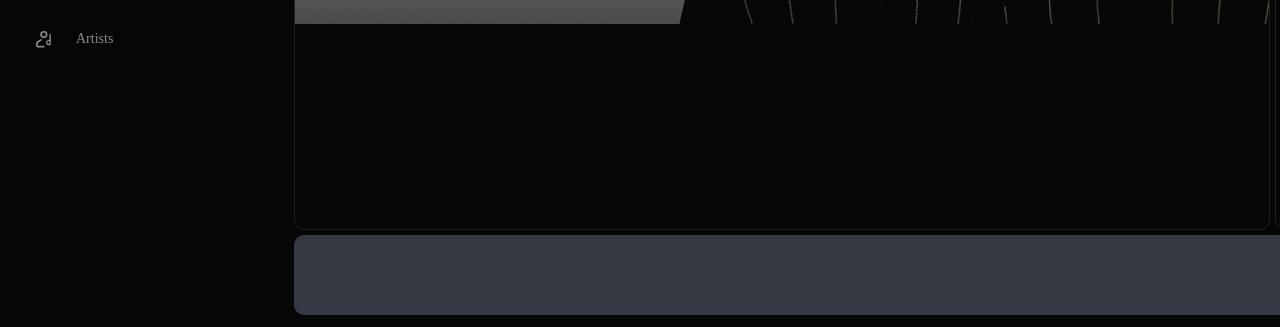
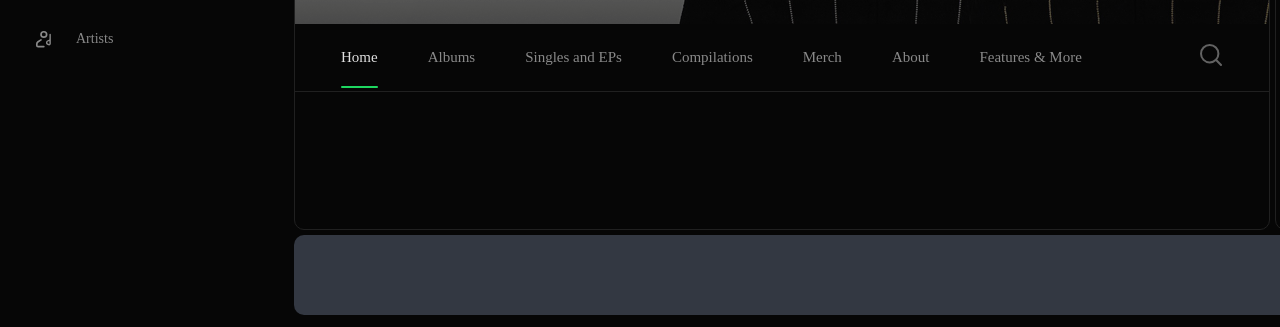
Before and after one commit to maxstylee/shushanikebi, a plain HTML site: page components/artistpage.html in a window 1280 px wide. Shown: the part 473-800 px from the top of the page. Drawn offline with Linux system fonts and the light colour scheme; a web font is replaced by a local one.

Commit message:
feat: implement artist page navigation

```diff
--- a/components/artistpage.html
+++ b/components/artistpage.html
@@ -182,6 +182,22 @@
             </div>
           </section>
 
+          <nav class="artist-nav">
+            <ul class="artist-nav__list">
+                <li><button class="artist-nav__btn artist-nav__btn--active">Home</button></li>
+                <li><button class="artist-nav__btn">Albums</button></li>
+                <li><button class="artist-nav__btn">Singles and EPs</button></li>
+                <li><button class="artist-nav__btn">Compilations</button></li>
+                <li><button class="artist-nav__btn">Merch</button></li>
+                <li><button class="artist-nav__btn">About</button></li>
+                <li><button class="artist-nav__btn">Features & More</button></li>
+            </ul>
+
+            <button class="artist-nav__search">
+                <img src="../asset/icons/search.svg" alt="Search" />
+            </button>
+          </nav>
+
           <!-- <div id="music-container"></div>  -->
           <!-- ეს კონტეინერი აგენერირებს ქარდებს -->
         </section>
--- a/styles/artist/_artistpage.scss
+++ b/styles/artist/_artistpage.scss
@@ -95,3 +95,67 @@
 .main-content--no-padding {
     padding: 0
 }
+
+/* nav starts here */
+.artist-nav {
+  display: flex;
+  justify-content: space-between;
+  align-items: center;
+  padding: 2rem 4.6rem;
+  border-bottom: 0.1rem solid rgb(32, 32, 32);
+}
+
+/* List */
+.artist-nav__list {
+  display: flex;
+  align-items: center;
+  list-style: none;
+  gap: 5rem;
+}
+
+/* Buttons */
+.artist-nav__btn {
+  background: none;
+  border: none;
+  cursor: pointer;
+  font-size: 1.5rem;
+  color: d.$primary-text-color;
+  position: relative;
+  transition: color 0.2s ease;
+}
+
+.artist-nav__btn:hover {
+  color: d.$primary-light-text-color;
+}
+
+/* Active */
+.artist-nav__btn--active {
+  color: d.$primary-light-text-color;
+}
+
+.artist-nav__btn--active::after {
+  content: "";
+  position: absolute;
+  left: 0;
+  bottom: -22px;
+  width: 100%;
+  height: 2px;
+  background: rgba(30, 215, 96, 1);
+  border-radius: 2px;
+}
+
+/* Search */
+.artist-nav__search {
+  background: none;
+  border: none;
+  cursor: pointer;
+}
+
+.artist-nav__search img {
+  opacity: 0.7;
+  transition: opacity 0.2s ease;
+}
+
+.artist-nav__search:hover img {
+  opacity: 1;
+}
```
Also changed, not shown: styles/style.css, 1 other file.
